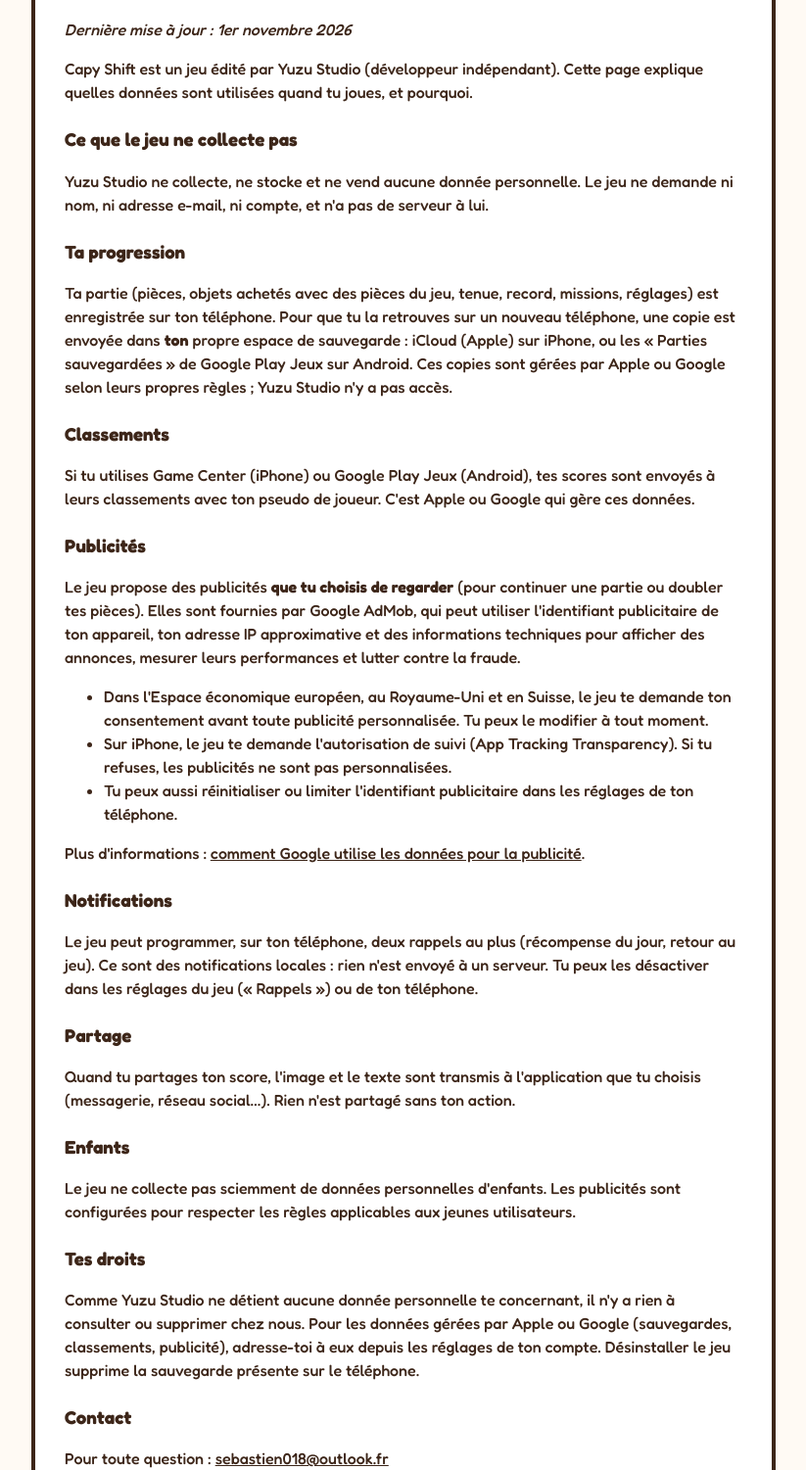
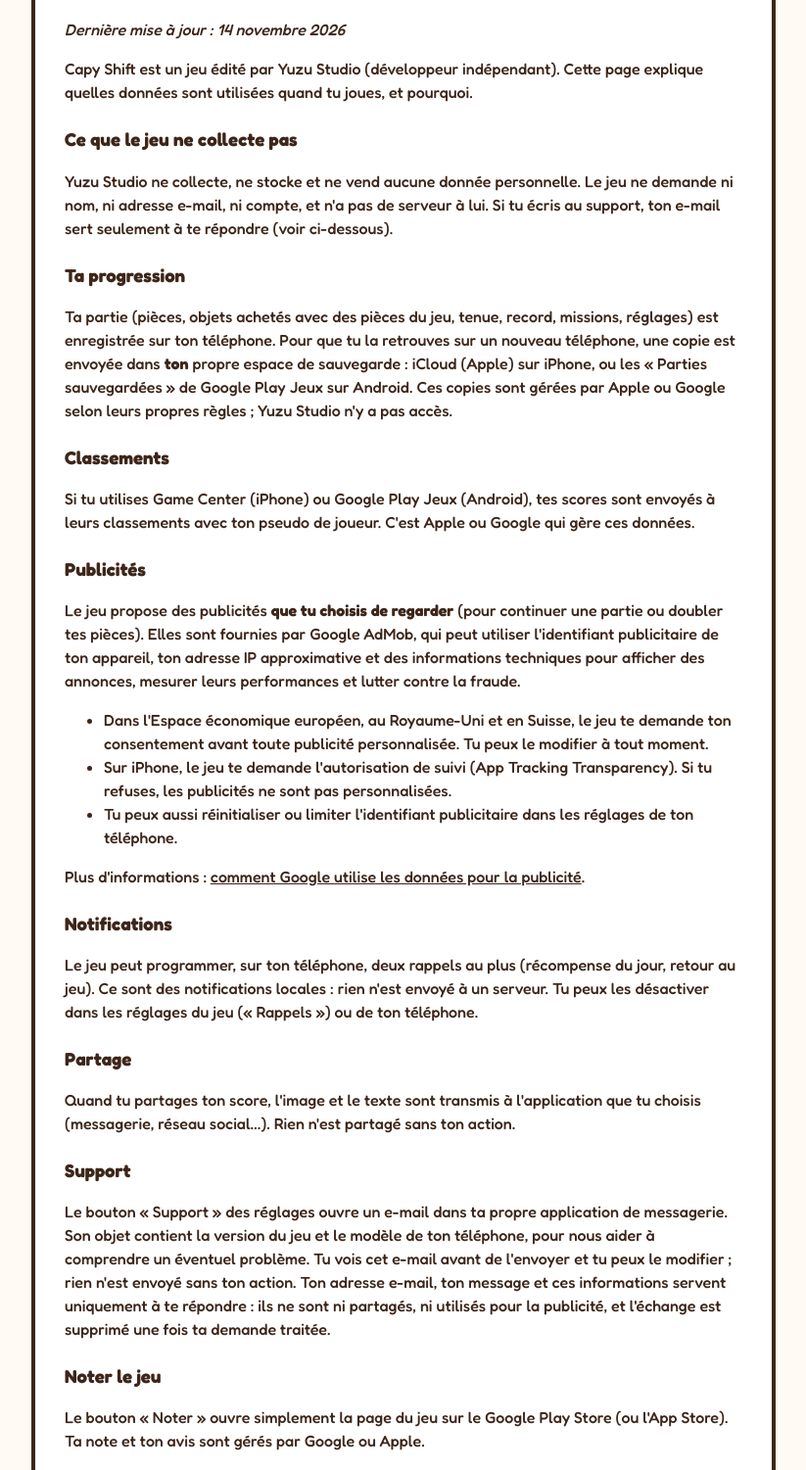
Before and after one commit to SRND95/srnd95.github.io, a plain HTML site: page capy_shift/privacy.html in a window 1280 px wide. Shown: the part 163-1664 px from the top of the page at 98% size, without its empty margins (228-1051 px from the left). Drawn offline with Linux system fonts and the light colour scheme.

Commit message:
Privacy policy: support e-mail and rate button
Co-Authored-By: Claude Opus 5.5 <noreply@anthropic.com>
Claude-Session: https://claude.ai/code/session_011atksv2SFzU1dEWkrW5Fi2

```diff
--- a/capy_shift/privacy.html
+++ b/capy_shift/privacy.html
@@ -18,11 +18,11 @@
 	</div>
 	<div class="doc">
 		<h1>Politique de confidentialité de Capy Shift</h1>
-		<p><em>Dernière mise à jour : 1er novembre 2026</em></p>
+		<p><em>Dernière mise à jour : 14 novembre 2026</em></p>
 		<p>Capy Shift est un jeu édité par Yuzu Studio (développeur indépendant). Cette page explique quelles données sont utilisées quand tu joues, et pourquoi.</p>
 
 		<h3>Ce que le jeu ne collecte pas</h3>
-		<p>Yuzu Studio ne collecte, ne stocke et ne vend aucune donnée personnelle. Le jeu ne demande ni nom, ni adresse e-mail, ni compte, et n'a pas de serveur à lui.</p>
+		<p>Yuzu Studio ne collecte, ne stocke et ne vend aucune donnée personnelle. Le jeu ne demande ni nom, ni adresse e-mail, ni compte, et n'a pas de serveur à lui. Si tu écris au support, ton e-mail sert seulement à te répondre (voir ci-dessous).</p>
 
 		<h3>Ta progression</h3>
 		<p>Ta partie (pièces, objets achetés avec des pièces du jeu, tenue, record, missions, réglages) est enregistrée sur ton téléphone. Pour que tu la retrouves sur un nouveau téléphone, une copie est envoyée dans <strong>ton</strong> propre espace de sauvegarde : iCloud (Apple) sur iPhone, ou les « Parties sauvegardées » de Google Play Jeux sur Android. Ces copies sont gérées par Apple ou Google selon leurs propres règles ; Yuzu Studio n'y a pas accès.</p>
@@ -45,11 +45,17 @@
 		<h3>Partage</h3>
 		<p>Quand tu partages ton score, l'image et le texte sont transmis à l'application que tu choisis (messagerie, réseau social…). Rien n'est partagé sans ton action.</p>
 
+		<h3>Support</h3>
+		<p>Le bouton « Support » des réglages ouvre un e-mail dans ta propre application de messagerie. Son objet contient la version du jeu et le modèle de ton téléphone, pour nous aider à comprendre un éventuel problème. Tu vois cet e-mail avant de l'envoyer et tu peux le modifier ; rien n'est envoyé sans ton action. Ton adresse e-mail, ton message et ces informations servent uniquement à te répondre : ils ne sont ni partagés, ni utilisés pour la publicité, et l'échange est supprimé une fois ta demande traitée.</p>
+
+		<h3>Noter le jeu</h3>
+		<p>Le bouton « Noter » ouvre simplement la page du jeu sur le Google Play Store (ou l'App Store). Ta note et ton avis sont gérés par Google ou Apple.</p>
+
 		<h3>Enfants</h3>
 		<p>Le jeu ne collecte pas sciemment de données personnelles d'enfants. Les publicités sont configurées pour respecter les règles applicables aux jeunes utilisateurs.</p>
 
 		<h3>Tes droits</h3>
-		<p>Comme Yuzu Studio ne détient aucune donnée personnelle te concernant, il n'y a rien à consulter ou supprimer chez nous. Pour les données gérées par Apple ou Google (sauvegardes, classements, publicité), adresse-toi à eux depuis les réglages de ton compte. Désinstaller le jeu supprime la sauvegarde présente sur le téléphone.</p>
+		<p>Yuzu Studio ne conserve aucune donnée personnelle te concernant : il n'y a rien à consulter ou supprimer chez nous. Si un échange avec le support est encore en cours, tu peux demander qu'il soit supprimé tout de suite. Pour les données gérées par Apple ou Google (sauvegardes, classements, publicité), adresse-toi à eux depuis les réglages de ton compte. Désinstaller le jeu supprime la sauvegarde présente sur le téléphone.</p>
 
 		<h3>Contact</h3>
 		<p>Pour toute question : <a href="mailto:sebastien018@outlook.fr">sebastien018@outlook.fr</a></p>
```
Also changed, not shown: capy_shift/privacy-en.html (+9 -3 lines).
